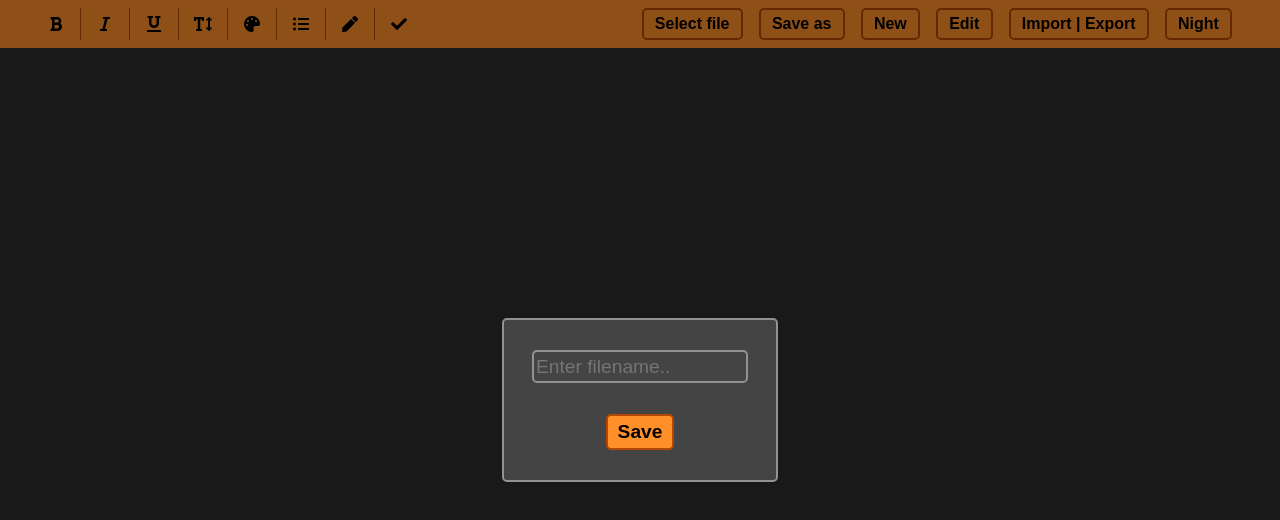
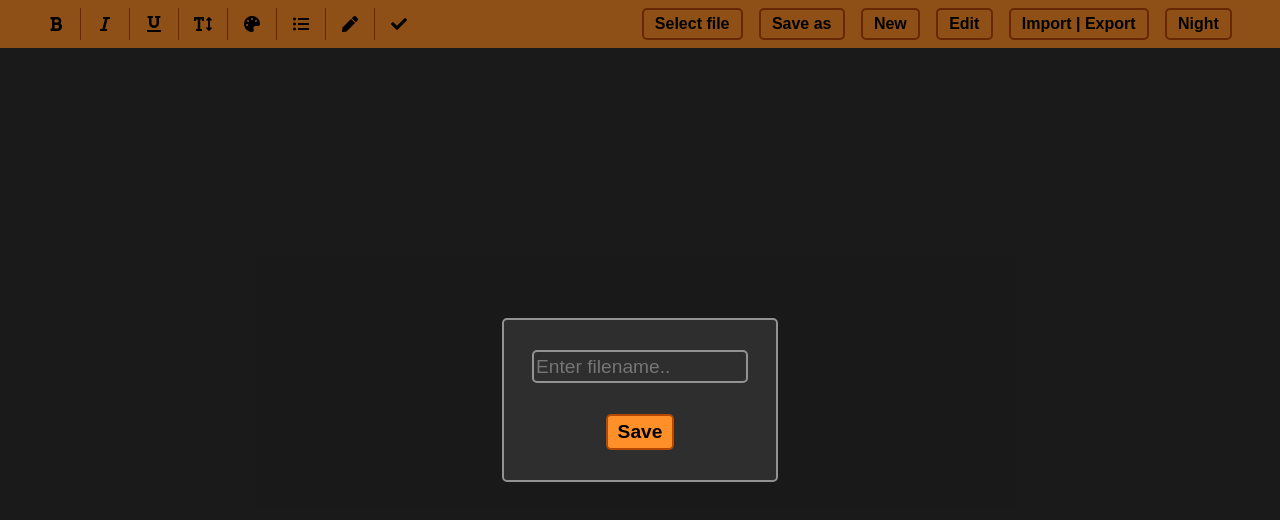
Before and after one commit to Sagar712/edit, a plain HTML site: page ShowContent/show.html in a window 1280 px wide. Both pictures are taken after a click on the item "Save as". Drawn offline with Linux system fonts and the light colour scheme.

Commit message:
Add files via upload

```diff
--- a/ShowContent/show.css
+++ b/ShowContent/show.css
@@ -118,7 +118,7 @@ header{
     transform: translate(-50%, -50%);
     height: 10rem;
     width: 17rem;
-    background-color: var(--table-color);
+    background-color: var(--background-color);
     border: 2px solid var(--table-border);
     color: var(--text-color);
     border-radius: 5px;
@@ -128,7 +128,7 @@ header{
 .saveAs input{
     height: 1.7rem;
     width: 13rem;
-    background-color: var(--table-color);
+    background-color: var(--background-color);
     border: 2px solid var(--table-border);
     border-radius: 5px;
     font-size: 1.2rem;
@@ -163,7 +163,7 @@ header{
     transform: translate(-50%, -50%);
     height: 25rem;
     width: 20rem;
-    background-color: var(--table-color);
+    background-color: var(--background-color);
     border: 2px solid var(--table-border);
     color: var(--text-color);
     border-radius: 5px;
```
